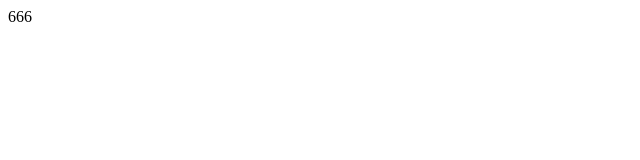
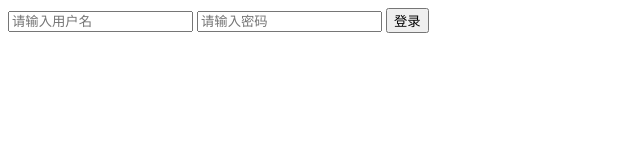
Before and after one commit to hldxlx/es6, a website built with webpack: page src/index.html in a window 1280 px wide. Shown: the whole page, without its empty margins (0-640 px from the left). Built offline with nearby package versions, Linux system fonts and the light colour scheme.

Commit message:
demo 表单渲染

```diff
--- a/package.json
+++ b/package.json
@@ -10,7 +10,7 @@
   "license": "ISC",
   "devDependencies": {
     "babel-core": "^6.26.3",
-    "babel-loader": "^8.0.6",
+    "babel-loader": "^7.1.5",
     "babel-preset-es2015": "^6.24.1",
     "babel-preset-react": "^6.24.1",
     "html-webpack-plugin": "^3.2.0",
@@ -18,6 +18,7 @@
     "webpack-dev-server": "^3.7.2"
   },
   "dependencies": {
+    "@babel/core": "^7.5.4",
     "babel-polyfill": "^6.26.0",
     "debug": "^4.1.1",
     "webpack-cli": "^3.3.5"
--- a/src/index.html
+++ b/src/index.html
@@ -5,7 +5,9 @@
     <title>Title</title>
 </head>
 <body>
-        666
+    <div id="container">
+
+    </div>
 <script>
 
 </script>
--- a/src/index.js
+++ b/src/index.js
@@ -4,4 +4,8 @@ import 'babel-polyfill';
 //import './js/Promise';
 //import './js/for...of&Iterator';
 //import './js/Generator';
-import './js/module';
+//import './js/module';
+import login from './login/init';
+login({
+    container:document.getElementById("container")
+});
--- /dev/null
+++ b/src/login/init.js
@@ -0,0 +1,11 @@
+import render from './render'
+const login = (opts={}) => {
+    let obj = {
+        loginBtnText:'登录',
+        loginUser:'请输入用户名',
+        loginPas:'请输入密码'
+    }
+    let loginObj = Object.assign(opts,obj);
+    render(loginObj)
+}
+export default login;
--- /dev/null
+++ b/src/login/render.js
@@ -0,0 +1,17 @@
+const render = (opts={}) =>{
+    let tpl = `
+         <form action="" onsubmit="return false">
+            <label for="">
+                <input type="text" placeholder="${opts.loginUser}">
+            </label>
+            <label for="">
+                <input type="password" placeholder="${opts.loginPas}">
+            </label>
+            <label for="">
+                <input type="submit" value="${opts.loginBtnText}">
+            </label>
+        </form>
+         `;
+    opts.container.innerHTML = tpl;
+}
+export default render;
```
Also changed, not shown: src/login/event.js (added).
